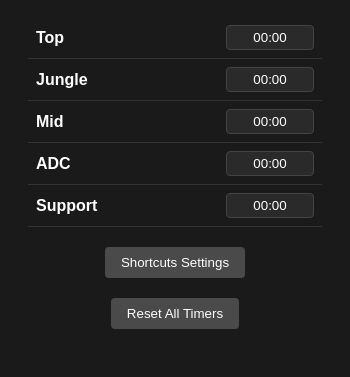
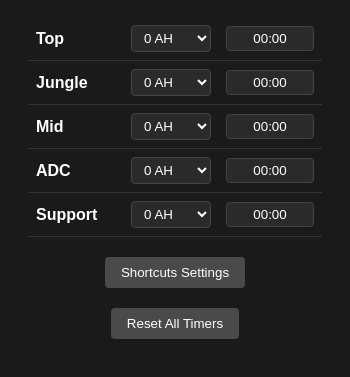
Before and after one commit to TheSmartMonkey/lol-timer, an Electron app: page src/index.html in a window 350 px wide. Shown: the part 89-466 px from the top of the page. Drawn offline with Linux system fonts and the light colour scheme; no server answers.

Commit message:
add ability haste dropdown

```diff
--- a/src/config/constants.js
+++ b/src/config/constants.js
@@ -1,4 +1,4 @@
-const TIMER_DURATION = 5 * 60; // 5 minutes in seconds
+const TIMER_DURATION = 300;
 
 const ROLES = {
   top: 'top',
--- a/src/index.html
+++ b/src/index.html
@@ -12,7 +12,7 @@
         color: #ffffff;
       }
       .container {
-        max-width: 300px;
+        max-width: 400px;
         margin: 0 auto;
       }
       h1 {
@@ -26,6 +26,7 @@
         align-items: center;
         padding: 8px;
         border-bottom: 1px solid #333;
+        gap: 10px;
       }
       .timer-row:last-child {
         border-bottom: none;
@@ -59,6 +60,14 @@
       .settings-button:hover {
         background-color: #5a5a5a;
       }
+      .ability-haste-select {
+        background-color: #2a2a2a;
+        color: #ffffff;
+        border: 1px solid #444;
+        border-radius: 4px;
+        padding: 4px 8px;
+        width: 80px;
+      }
     </style>
   </head>
   <body>
@@ -66,22 +75,77 @@
       <h1>Cooldown Timers</h1>
       <div class="timer-row">
         <span class="role">Top</span>
+        <select id="top-ah" class="ability-haste-select">
+          <option value="0">0 AH</option>
+          <option value="10">10 AH</option>
+          <option value="20">20 AH</option>
+          <option value="30">30 AH</option>
+          <option value="40">40 AH</option>
+          <option value="50">50 AH</option>
+          <option value="60">60 AH</option>
+          <option value="80">80 AH</option>
+          <option value="100">100 AH</option>
+        </select>
         <input type="text" id="top-timer" class="timer-input" value="00:00" disabled />
       </div>
       <div class="timer-row">
         <span class="role">Jungle</span>
+        <select id="jungle-ah" class="ability-haste-select">
+          <option value="0">0 AH</option>
+          <option value="10">10 AH</option>
+          <option value="20">20 AH</option>
+          <option value="30">30 AH</option>
+          <option value="40">40 AH</option>
+          <option value="50">50 AH</option>
+          <option value="60">60 AH</option>
+          <option value="80">80 AH</option>
+          <option value="100">100 AH</option>
+        </select>
         <input type="text" id="jungle-timer" class="timer-input" value="00:00" disabled />
       </div>
       <div class="timer-row">
         <span class="role">Mid</span>
+        <select id="mid-ah" class="ability-haste-select">
+          <option value="0">0 AH</option>
+          <option value="10">10 AH</option>
+          <option value="20">20 AH</option>
+          <option value="30">30 AH</option>
+          <option value="40">40 AH</option>
+          <option value="50">50 AH</option>
+          <option value="60">60 AH</option>
+          <option value="80">80 AH</option>
+          <option value="100">100 AH</option>
+        </select>
         <input type="text" id="mid-timer" class="timer-input" value="00:00" disabled />
       </div>
       <div class="timer-row">
         <span class="role">ADC</span>
+        <select id="adc-ah" class="ability-haste-select">
+          <option value="0">0 AH</option>
+          <option value="10">10 AH</option>
+          <option value="20">20 AH</option>
+          <option value="30">30 AH</option>
+          <option value="40">40 AH</option>
+          <option value="50">50 AH</option>
+          <option value="60">60 AH</option>
+          <option value="80">80 AH</option>
+          <option value="100">100 AH</option>
+        </select>
         <input type="text" id="adc-timer" class="timer-input" value="00:00" disabled />
       </div>
       <div class="timer-row">
         <span class="role">Support</span>
+        <select id="support-ah" class="ability-haste-select">
+          <option value="0">0 AH</option>
+          <option value="10">10 AH</option>
+          <option value="20">20 AH</option>
+          <option value="30">30 AH</option>
+          <option value="40">40 AH</option>
+          <option value="50">50 AH</option>
+          <option value="60">60 AH</option>
+          <option value="80">80 AH</option>
+          <option value="100">100 AH</option>
+        </select>
         <input type="text" id="support-timer" class="timer-input" value="00:00" disabled />
       </div>
       <button id="settingsButton" class="settings-button">Shortcuts Settings</button>
--- a/src/renderer.js
+++ b/src/renderer.js
@@ -9,6 +9,14 @@ ipcRenderer.on('set-timer', (event, role) => {
   });
 });
 
+// Ability Haste handlers for each role
+const roles = ['top', 'jungle', 'mid', 'adc', 'support'];
+roles.forEach((role) => {
+  document.getElementById(`${role}-ah`).addEventListener('change', (event) => {
+    timerService.setAbilityHaste(role, event.target.value);
+  });
+});
+
 // Settings button handler
 document.getElementById('settingsButton').addEventListener('click', () => {
   ipcRenderer.send('open-settings');
@@ -16,12 +24,14 @@ document.getElementById('settingsButton').addEventListener('click', () => {
 
 // Reset button handler
 document.getElementById('resetButton').addEventListener('click', () => {
-  const roles = ['top', 'jungle', 'mid', 'adc', 'support'];
   roles.forEach((role) => {
     if (timerService.timers[role].interval) {
       clearInterval(timerService.timers[role].interval);
     }
     timerService.timers[role].time = 0;
     document.getElementById(`${role}-timer`).value = '00:00';
+    // Reset ability haste dropdowns
+    document.getElementById(`${role}-ah`).value = '0';
+    timerService.setAbilityHaste(role, 0);
   });
 });
--- a/src/services/timerService.js
+++ b/src/services/timerService.js
@@ -3,12 +3,31 @@ const { TIMER_DURATION } = require('../config/constants');
 class TimerService {
   constructor() {
     this.timers = {
-      top: { time: 0, interval: null },
-      jungle: { time: 0, interval: null },
-      mid: { time: 0, interval: null },
-      adc: { time: 0, interval: null },
-      support: { time: 0, interval: null }
+      top: { time: 0, interval: null, abilityHaste: 0 },
+      jungle: { time: 0, interval: null, abilityHaste: 0 },
+      mid: { time: 0, interval: null, abilityHaste: 0 },
+      adc: { time: 0, interval: null, abilityHaste: 0 },
+      support: { time: 0, interval: null, abilityHaste: 0 },
     };
+  }
+
+  setAbilityHaste(role, value) {
+    if (this.timers[role]) {
+      this.timers[role].abilityHaste = parseInt(value);
+      if (this.timers[role].interval) {
+        const remainingTime = this.timers[role].time;
+        const baseTime = this.reverseAHCalculation(remainingTime, role);
+        this.timers[role].time = this.applyAbilityHaste(baseTime, role);
+      }
+    }
+  }
+
+  applyAbilityHaste(baseCooldown, role) {
+    return Math.round(baseCooldown / (1 + this.timers[role].abilityHaste / 100));
+  }
+
+  reverseAHCalculation(currentCooldown, role) {
+    return Math.round(currentCooldown * (1 + this.timers[role].abilityHaste / 100));
   }
 
   startTimer(role, updateCallback) {
@@ -17,7 +36,7 @@ class TimerService {
         clearInterval(this.timers[role].interval);
       }
 
-      this.timers[role].time = TIMER_DURATION;
+      this.timers[role].time = this.applyAbilityHaste(TIMER_DURATION, role);
       this.updateTimerDisplay(role, updateCallback);
 
       this.timers[role].interval = setInterval(() => {
```
